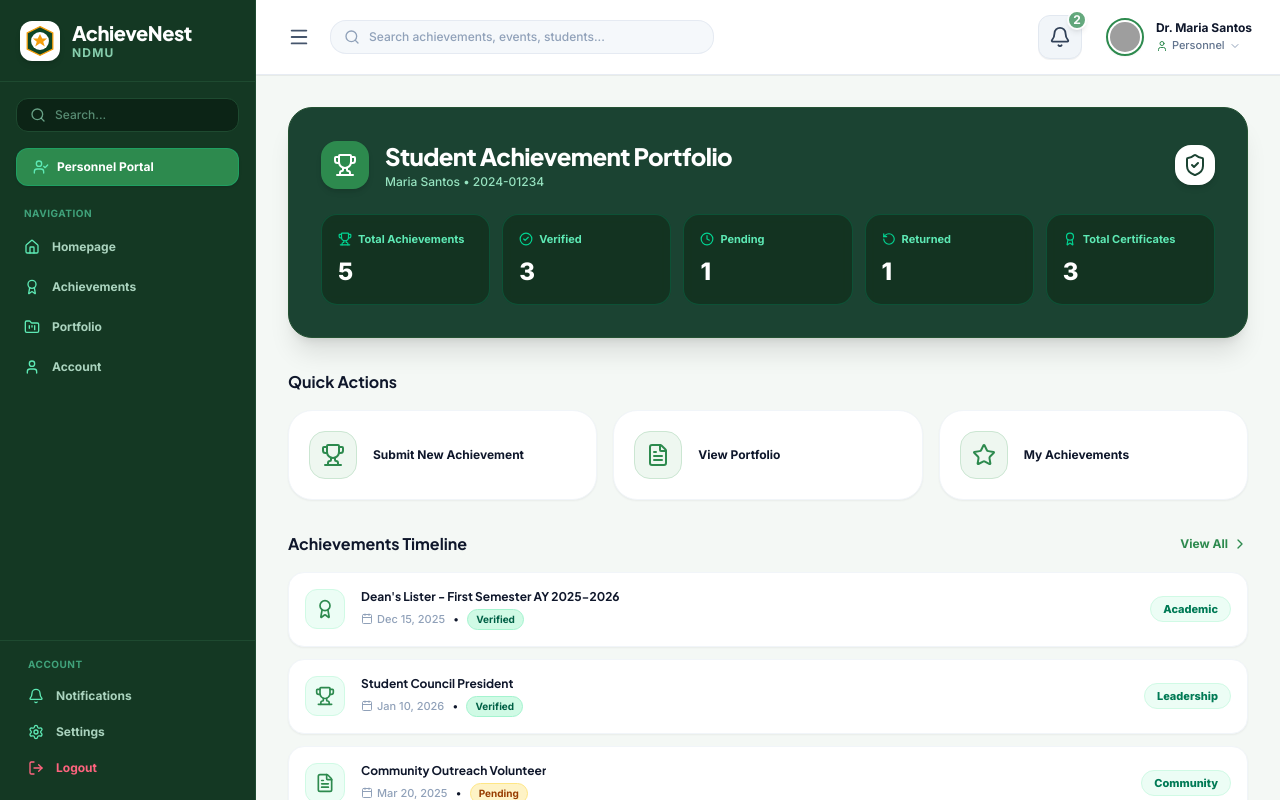
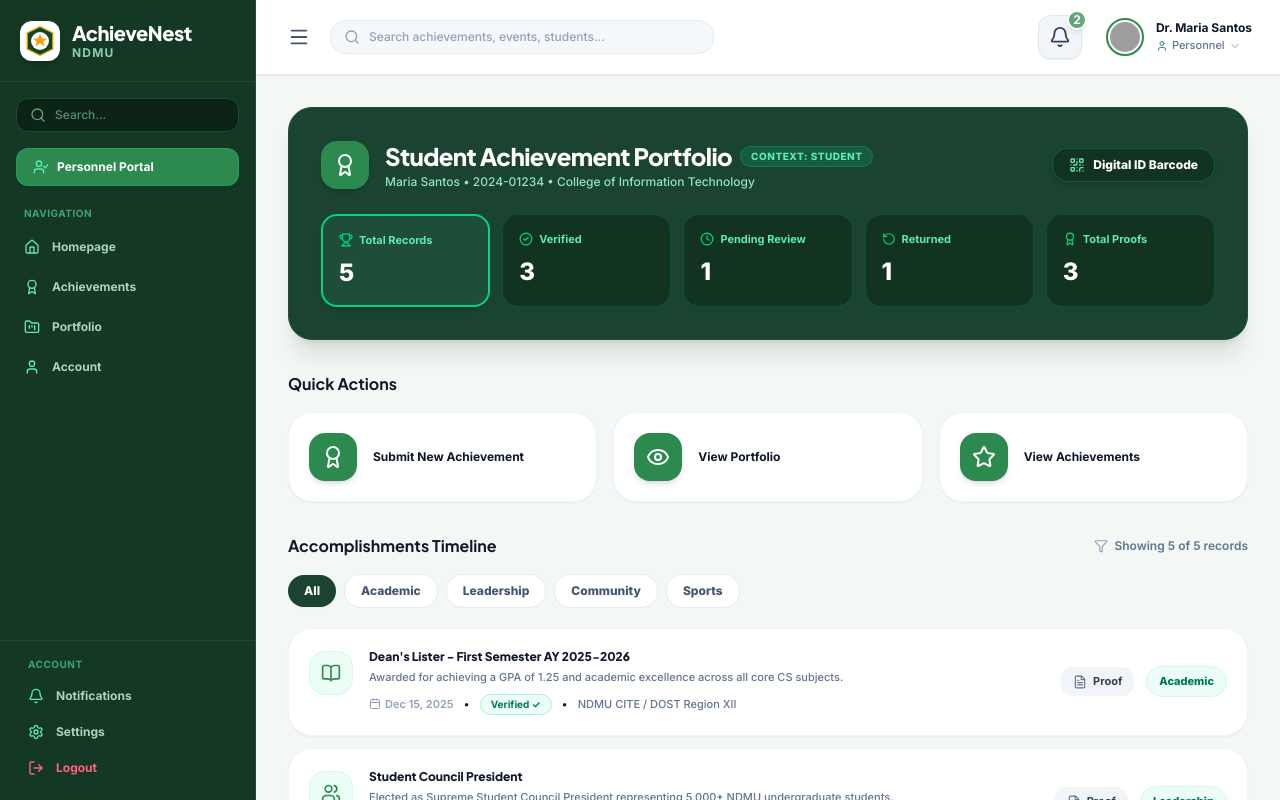
Before and after one commit to Astherisk1229/AchieveNest, a React (Vite) app: page /student/dashboard in a window 1280 px wide. Built offline with nearby package versions, Linux system fonts and the light colour scheme; grey boxes are pictures that could not be loaded.

Commit message:
feat: align Student Homepage UI and Quick Actions with Personnel side design

```diff
--- a/src/pages/StudentDashboard.jsx
+++ b/src/pages/StudentDashboard.jsx
@@ -1,6 +1,7 @@
-import React from 'react'
+import React, { useState } from 'react'
 import { useNavigate } from 'react-router-dom'
 import MainLayout from '../layouts/MainLayout'
+import DigitalBarcodeIDCard from '../components/student/DigitalBarcodeIDCard'
 import {
   Trophy,
   CheckCircle2,
@@ -12,114 +13,154 @@ import {
   PlusCircle,
   Calendar,
   ShieldCheck,
-  ChevronRight
+  ChevronRight,
+  Filter,
+  QrCode,
+  Eye,
+  BookOpen,
+  Users,
+  Heart,
+  ExternalLink
 } from 'lucide-react'
 
 export default function StudentDashboard({ currentUser }) {
   const navigate = useNavigate()
+  const [isBarcodeModalOpen, setIsBarcodeModalOpen] = useState(false)
+  const [selectedCategoryFilter, setSelectedCategoryFilter] = useState('All')
 
   const student = currentUser || {
     full_name: 'Maria Santos',
     student_id: '2024-01234',
-    program: 'BS Computer Science',
+    program: 'BS Information Technology',
+    college: 'College of Information Technology',
     avatar_url: 'https://images.unsplash.com/photo-1534528741775-53994a69daeb?w=150&auto=format&fit=crop&q=80'
   }
 
   // 5 Summary Metrics
   const stats = [
-    { label: 'Total Achievements', value: 5, icon: Trophy },
-    { label: 'Verified', value: 3, icon: CheckCircle2 },
-    { label: 'Pending', value: 1, icon: Clock },
-    { label: 'Returned', value: 1, icon: RotateCcw },
-    { label: 'Total Certificates', value: 3, icon: Award }
+    { label: 'Total Records', value: 5, icon: Trophy, active: true },
+    { label: 'Verified', value: 3, icon: CheckCircle2, active: false },
+    { label: 'Pending Review', value: 1, icon: Clock, active: false },
+    { label: 'Returned', value: 1, icon: RotateCcw, active: false },
+    { label: 'Total Proofs', value: 3, icon: Award, active: false }
   ]
 
-  // Timeline Items matching screenshot
-  const timelineItems = [
+  // Timeline Items matching Personnel UI structure
+  const allTimelineItems = [
     {
       id: 1,
       title: "Dean's Lister - First Semester AY 2025-2026",
+      description: 'Awarded for achieving a GPA of 1.25 and academic excellence across all core CS subjects.',
       date: 'Dec 15, 2025',
       status: 'Verified',
       statusType: 'verified',
       category: 'Academic',
-      icon: Award
+      issuer: 'NDMU CITE / DOST Region XII',
+      icon: BookOpen
     },
     {
       id: 2,
       title: 'Student Council President',
+      description: 'Elected as Supreme Student Council President representing 5,000+ NDMU undergraduate students.',
       date: 'Jan 10, 2026',
       status: 'Verified',
       statusType: 'verified',
       category: 'Leadership',
-      icon: Trophy
+      issuer: 'NDMU OSAD / COMELEC',
+      icon: Users
     },
     {
       id: 3,
-      title: 'Community Outreach Volunteer',
+      title: 'Community Outreach Volunteer Lead',
+      description: 'Spearheaded IT literacy workshops for 120+ high school students in Barangay Zone III.',
       date: 'Mar 20, 2025',
-      status: 'Pending',
+      status: 'Pending Review',
       statusType: 'pending',
       category: 'Community',
-      icon: FileText
+      issuer: 'Koronadal City LGU / NDMU CES',
+      icon: Heart
     },
     {
       id: 4,
       title: 'Basketball Intramurals Champion',
+      description: 'Led CITE Wildcats Men Basketball Team to victory in NDMU University Intramurals 2026.',
       date: 'Feb 14, 2026',
       status: 'Verified',
       statusType: 'verified',
       category: 'Sports',
-      icon: Star
+      issuer: 'NDMU Athletics Office',
+      icon: Trophy
     },
     {
       id: 5,
       title: 'Best Research Paper Award',
+      description: 'Peer-reviewed research article on predictive student performance modeling using deep learning algorithms.',
       date: 'Oct 10, 2025',
       status: 'Verified',
       statusType: 'verified',
       category: 'Academic',
+      issuer: 'DICT Region XII IT Summit',
       icon: Award
     }
   ]
+
+  // Filter timeline items based on category pill
+  const filteredTimeline = selectedCategoryFilter === 'All'
+    ? allTimelineItems
+    : allTimelineItems.filter(item => item.category === selectedCategoryFilter)
 
   return (
     <MainLayout>
       <div className="space-y-8 font-sans pb-12">
 
-        {/* ================= HERO HEADER BANNER (FOREST GREEN) ================= */}
-        <div className="bg-[#1b4332] text-white p-6 sm:p-8 rounded-3xl shadow-xl border border-[#245233] space-y-6">
+        {/* ================= HERO HEADER BANNER (PERSONNEL MATCHING UI) ================= */}
+        <div className="bg-[#1b4332] text-white p-6 sm:p-8 rounded-3xl shadow-xl border border-[#245233] relative overflow-hidden space-y-6">
 
-          {/* Top Banner Title & Student Details */}
-          <div className="flex items-center justify-between">
+          {/* Top Banner Row: Title + Context Badge + Digital Barcode Button */}
+          <div className="flex flex-col md:flex-row md:items-center justify-between gap-4">
+
             <div className="flex items-center gap-4">
               <div className="w-12 h-12 rounded-2xl bg-[#2d8a4e] text-white flex items-center justify-center shadow-md shrink-0">
-                <Trophy className="w-6 h-6" />
+                <Award className="w-6 h-6" />
               </div>
-              <div>
-                <h1 className="text-xl sm:text-2xl font-extrabold text-white tracking-tight">
-                  Student Achievement Portfolio
-                </h1>
-                <p className="text-xs text-emerald-200/90 font-medium mt-0.5">
-                  {student.full_name} • {student.student_id}
+              <div className="space-y-0.5">
+                <div className="flex items-center gap-2">
+                  <h1 className="text-xl sm:text-2xl font-extrabold text-white tracking-tight">
+                    Student Achievement Portfolio
+                  </h1>
+                  <span className="px-2.5 py-0.5 rounded-full bg-emerald-500/20 text-emerald-300 border border-emerald-500/30 text-[10px] font-extrabold uppercase tracking-wider">
+                    CONTEXT: STUDENT
+                  </span>
+                </div>
+                <p className="text-xs text-emerald-200/90 font-medium">
+                  {student.full_name} • {student.student_id} • {student.college}
                 </p>
               </div>
             </div>
 
-            {/* University Crest Small Logo */}
-            <div className="w-10 h-10 rounded-2xl bg-white p-1 flex items-center justify-center shadow-md shrink-0">
-              <ShieldCheck className="w-6 h-6 text-[#1b4332]" />
-            </div>
+            {/* Digital ID Barcode Button */}
+            <button
+              type="button"
+              onClick={() => setIsBarcodeModalOpen(true)}
+              className="px-4 py-2 rounded-2xl bg-[#133220]/90 hover:bg-[#2d8a4e] border border-emerald-600/40 text-white font-extrabold text-xs flex items-center gap-2 transition shadow-md cursor-pointer shrink-0 self-start md:self-auto"
+            >
+              <QrCode className="w-4 h-4 text-emerald-300" />
+              <span>Digital ID Barcode</span>
+            </button>
           </div>
 
-          {/* 5 Stat Cards Grid inside Banner */}
+          {/* 5 Stat Counter Cards Grid inside Hero Banner */}
           <div className="grid grid-cols-2 sm:grid-cols-3 md:grid-cols-5 gap-3">
             {stats.map((stat, idx) => {
               const IconComponent = stat.icon
               return (
                 <div
                   key={idx}
-                  className="bg-[#133220]/90 border border-emerald-600/30 p-4 rounded-2xl space-y-2 backdrop-blur-xs"
+                  className={`p-4 rounded-2xl space-y-2 backdrop-blur-xs transition ${
+                    stat.active
+                      ? 'bg-[#1e4d39] border-2 border-emerald-400 shadow-md'
+                      : 'bg-[#133220]/90 border border-emerald-600/30'
+                  }`}
                 >
                   <div className="flex items-center gap-1.5 text-emerald-300 text-[11px] font-bold">
                     <IconComponent className="w-3.5 h-3.5 text-emerald-400" />
@@ -133,7 +174,7 @@ export default function StudentDashboard({ currentUser }) {
 
         </div>
 
-        {/* ================= QUICK ACTIONS (3 CARDS - BROWSE EVENTS REMOVED) ================= */}
+        {/* ================= QUICK ACTIONS (3 CARDS) ================= */}
         <div className="space-y-4">
           <h2 className="text-base font-bold text-slate-900">Quick Actions</h2>
 
@@ -145,8 +186,8 @@ export default function StudentDashboard({ currentUser }) {
               onClick={() => navigate('/student/achievements', { state: { openSubmissionModal: true } })}
               className="p-5 bg-white rounded-3xl border border-slate-100 shadow-xs hover:shadow-md hover:border-emerald-200 transition flex items-center gap-4 text-left cursor-pointer group"
             >
-              <div className="w-12 h-12 rounded-2xl bg-[#eef7f0] text-[#2d8a4e] border border-[#cbe6d2] flex items-center justify-center shrink-0 group-hover:bg-[#2d8a4e] group-hover:text-white transition">
-                <Trophy className="w-6 h-6" />
+              <div className="w-12 h-12 rounded-2xl bg-[#2d8a4e] text-white flex items-center justify-center shrink-0 shadow-md group-hover:scale-105 transition">
+                <Award className="w-6 h-6" />
               </div>
               <span className="text-xs font-bold text-slate-900 group-hover:text-[#2d8a4e] transition">
                 Submit New Achievement
@@ -159,86 +200,132 @@ export default function StudentDashboard({ currentUser }) {
               onClick={() => navigate('/student/portfolio')}
               className="p-5 bg-white rounded-3xl border border-slate-100 shadow-xs hover:shadow-md hover:border-emerald-200 transition flex items-center gap-4 text-left cursor-pointer group"
             >
-              <div className="w-12 h-12 rounded-2xl bg-[#eef7f0] text-[#2d8a4e] border border-[#cbe6d2] flex items-center justify-center shrink-0 group-hover:bg-[#2d8a4e] group-hover:text-white transition">
-                <FileText className="w-6 h-6" />
+              <div className="w-12 h-12 rounded-2xl bg-[#2d8a4e] text-white flex items-center justify-center shrink-0 shadow-md group-hover:scale-105 transition">
+                <Eye className="w-6 h-6" />
               </div>
               <span className="text-xs font-bold text-slate-900 group-hover:text-[#2d8a4e] transition">
                 View Portfolio
               </span>
             </button>
 
-            {/* 3. My Achievements Card */}
+            {/* 3. View Achievements Card */}
             <button
               type="button"
               onClick={() => navigate('/student/achievements')}
               className="p-5 bg-white rounded-3xl border border-slate-100 shadow-xs hover:shadow-md hover:border-emerald-200 transition flex items-center gap-4 text-left cursor-pointer group"
             >
-              <div className="w-12 h-12 rounded-2xl bg-[#eef7f0] text-[#2d8a4e] border border-[#cbe6d2] flex items-center justify-center shrink-0 group-hover:bg-[#2d8a4e] group-hover:text-white transition">
+              <div className="w-12 h-12 rounded-2xl bg-[#2d8a4e] text-white flex items-center justify-center shrink-0 shadow-md group-hover:scale-105 transition">
                 <Star className="w-6 h-6" />
               </div>
               <span className="text-xs font-bold text-slate-900 group-hover:text-[#2d8a4e] transition">
-                My Achievements
+                View Achievements
               </span>
             </button>
 
           </div>
         </div>
 
-        {/* ================= ACHIEVEMENTS TIMELINE ================= */}
+        {/* ================= ACCOMPLISHMENTS TIMELINE ================= */}
         <div className="space-y-4">
-          <div className="flex items-center justify-between">
-            <h2 className="text-base font-bold text-slate-900">Achievements Timeline</h2>
-            <button
-              type="button"
-              onClick={() => navigate('/student/achievements')}
-              className="text-xs font-bold text-[#2d8a4e] hover:underline flex items-center gap-1 cursor-pointer"
-            >
-              <span>View All</span>
-              <ChevronRight className="w-4 h-4" />
-            </button>
+
+          {/* Header & Filter Pill Buttons */}
+          <div className="flex flex-col sm:flex-row sm:items-center justify-between gap-4">
+            <h2 className="text-base font-bold text-slate-900">Accomplishments Timeline</h2>
+
+            <div className="flex items-center gap-1.5 text-xs text-slate-500 font-semibold">
+              <Filter className="w-3.5 h-3.5 text-slate-400" />
+              <span>Showing {filteredTimeline.length} of {allTimelineItems.length} records</span>
+            </div>
           </div>
 
+          {/* Category Filter Pills Row */}
+          <div className="flex items-center gap-2 overflow-x-auto pb-1">
+            {['All', 'Academic', 'Leadership', 'Community', 'Sports'].map((cat) => {
+              const isSelected = selectedCategoryFilter === cat
+              return (
+                <button
+                  key={cat}
+                  type="button"
+                  onClick={() => setSelectedCategoryFilter(cat)}
+                  className={`px-4 py-2 rounded-2xl text-xs font-extrabold transition cursor-pointer shrink-0 ${
+                    isSelected
+                      ? 'bg-[#1b4332] text-white shadow-xs'
+                      : 'bg-white text-slate-600 hover:bg-slate-50 border border-slate-200/80'
+                  }`}
+                >
+                  {cat}
+                </button>
+              )
+            })}
+          </div>
+
+          {/* Timeline List Items */}
           <div className="space-y-3">
-            {timelineItems.map((item) => {
+            {filteredTimeline.map((item) => {
               const IconComp = item.icon
               return (
                 <div
                   key={item.id}
-                  className="p-4 bg-white rounded-2xl border border-slate-100 shadow-xs hover:border-emerald-200 transition flex items-center justify-between gap-4"
+                  className="p-5 bg-white rounded-3xl border border-slate-100 shadow-xs hover:border-emerald-200 transition flex flex-col sm:flex-row sm:items-center justify-between gap-4 relative overflow-hidden"
                 >
-                  <div className="flex items-center gap-4 min-w-0">
-                    <div className="w-10 h-10 rounded-xl bg-emerald-50 text-[#2d8a4e] border border-emerald-100 flex items-center justify-center shrink-0">
+                  <div className="flex items-start gap-4 min-w-0">
+                    <div className="w-11 h-11 rounded-2xl bg-emerald-50 text-[#2d8a4e] border border-emerald-100 flex items-center justify-center shrink-0 mt-0.5">
                       <IconComp className="w-5 h-5" />
                     </div>
 
                     <div className="min-w-0 space-y-1">
-                      <h3 className="text-xs font-bold text-slate-900 truncate">{item.title}</h3>
-                      <div className="flex items-center gap-2 text-[11px]">
-                        <span className="text-slate-400 font-medium flex items-center gap-1">
-                          <Calendar className="w-3 h-3" /> {item.date}
+                      <h3 className="text-xs font-extrabold text-slate-900 leading-snug">{item.title}</h3>
+                      <p className="text-[11px] text-slate-500 font-medium line-clamp-1">{item.description}</p>
+
+                      <div className="flex flex-wrap items-center gap-2.5 text-[11px] pt-1">
+                        <span className="text-slate-400 font-semibold flex items-center gap-1">
+                          <Calendar className="w-3 h-3 text-slate-400" /> {item.date}
                         </span>
                         <span>•</span>
-                        <span className={`font-bold px-2 py-0.5 rounded-full text-[10px] ${
+                        <span className={`font-bold px-2.5 py-0.5 rounded-full text-[10px] ${
                           item.statusType === 'verified'
-                            ? 'bg-emerald-100 text-emerald-800 border border-emerald-200'
-                            : 'bg-amber-100 text-amber-800 border border-amber-200'
+                            ? 'bg-emerald-50 text-emerald-700 border border-emerald-200'
+                            : 'bg-amber-50 text-amber-700 border border-amber-200'
                         }`}>
-                          {item.status}
+                          {item.status} ✓
                         </span>
+                        <span>•</span>
+                        <span className="text-slate-500 font-medium">{item.issuer}</span>
                       </div>
                     </div>
                   </div>
 
-                  <span className="px-3 py-1 rounded-full bg-emerald-50 text-emerald-700 text-[11px] font-extrabold border border-emerald-100 shrink-0">
-                    {item.category}
-                  </span>
+                  {/* Right Side: Proof Pill & Category Badge */}
+                  <div className="flex items-center gap-3 shrink-0 self-end sm:self-auto">
+                    <button
+                      type="button"
+                      onClick={() => navigate('/student/achievements')}
+                      className="px-3 py-1.5 rounded-xl bg-slate-100 hover:bg-slate-200 text-slate-700 text-[11px] font-bold flex items-center gap-1.5 transition cursor-pointer"
+                    >
+                      <FileText className="w-3.5 h-3.5 text-slate-500" />
+                      <span>Proof</span>
+                    </button>
+
+                    <span className="px-3 py-1.5 rounded-2xl bg-emerald-50 text-emerald-700 text-[11px] font-extrabold border border-emerald-100">
+                      {item.category}
+                    </span>
+                  </div>
+
                 </div>
               )
             })}
           </div>
+
         </div>
 
       </div>
+
+      {/* DIGITAL BARCODE ID MODAL */}
+      <DigitalBarcodeIDCard
+        user={student}
+        isOpen={isBarcodeModalOpen}
+        onClose={() => setIsBarcodeModalOpen(false)}
+      />
     </MainLayout>
   )
 }
```
